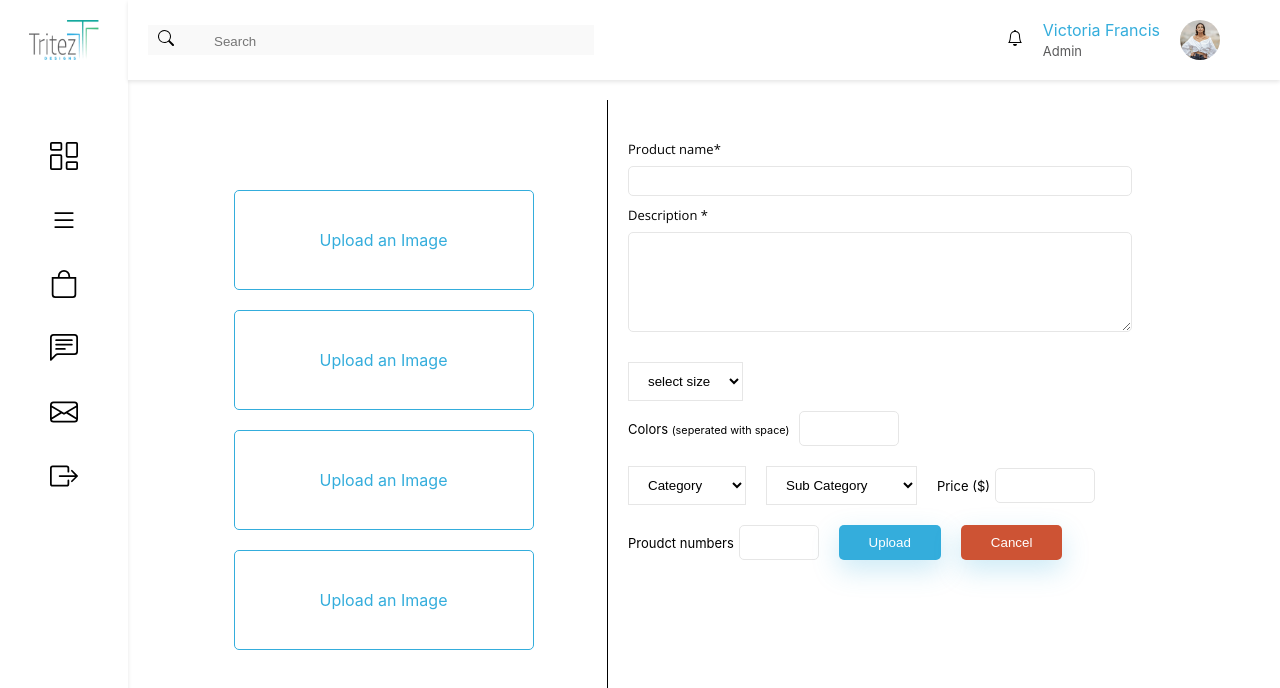
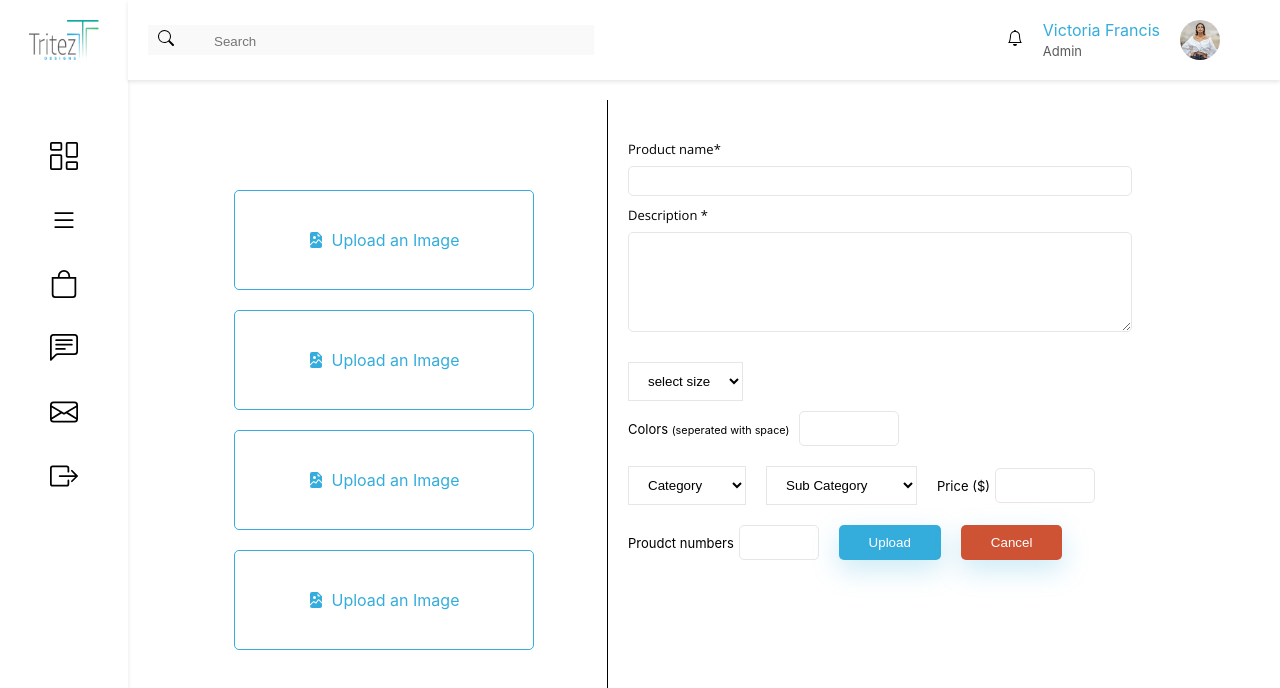
Before and after one commit to sideeq12/admin-trit, a Next.js app: page /addProduct in a window 1280 px wide. Shown: the top 688 px of the page. Built offline with nearby package versions, Linux system fonts and the light colour scheme; a web font is replaced by a local one.

Commit message:
images layout

```diff
--- a/pages/addProduct.tsx
+++ b/pages/addProduct.tsx
@@ -125,6 +125,7 @@ const Lab = styled.label<labcheck>`
         height: 100px;
         width : 300px;
         display : flex;
+        gap : 0.5rem;
         align-items: center;
         justify-content: center;
         color:${props => props.stat ? "white" : " #34ADDC"};
@@ -215,19 +216,31 @@ const addProduct = ()=>{
         <ImageSection>
          <ImageSecCover>
                 <input type="file" name="first" id="file1" onChange={imageChec} />
-                <Lab htmlFor="file1" stat={firstfile} >Upload an Image</Lab>
+                <Lab htmlFor="file1" stat={firstfile} ><svg xmlns="http://www.w3.org/2000/svg" width="16" height="16" fill="currentColor" class="bi bi-file-earmark-image-fill" viewBox="0 0 16 16">
+  <path d="M4 0h5.293A1 1 0 0 1 10 .293L13.707 4a1 1 0 0 1 .293.707v5.586l-2.73-2.73a1 1 0 0 0-1.52.127l-1.889 2.644-1.769-1.062a1 1 0 0 0-1.222.15L2 12.292V2a2 2 0 0 1 2-2zm5.5 1.5v2a1 1 0 0 0 1 1h2l-3-3zm-1.498 4a1.5 1.5 0 1 0-3 0 1.5 1.5 0 0 0 3 0z"/>
+  <path d="M10.564 8.27 14 11.708V14a2 2 0 0 1-2 2H4a2 2 0 0 1-2-2v-.293l3.578-3.577 2.56 1.536 2.426-3.395z"/>
+</svg> Upload an Image</Lab>
             </ImageSecCover>
             <ImageSecCover>
                 <input type="file" name="secfile" id="file2" onChange={imageChe} />
-                <Lab htmlFor="file2" stat={secfile} >Upload an Image</Lab>
+                <Lab htmlFor="file2" stat={secfile} > <svg xmlns="http://www.w3.org/2000/svg" width="16" height="16" fill="currentColor" class="bi bi-file-earmark-image-fill" viewBox="0 0 16 16">
+  <path d="M4 0h5.293A1 1 0 0 1 10 .293L13.707 4a1 1 0 0 1 .293.707v5.586l-2.73-2.73a1 1 0 0 0-1.52.127l-1.889 2.644-1.769-1.062a1 1 0 0 0-1.222.15L2 12.292V2a2 2 0 0 1 2-2zm5.5 1.5v2a1 1 0 0 0 1 1h2l-3-3zm-1.498 4a1.5 1.5 0 1 0-3 0 1.5 1.5 0 0 0 3 0z"/>
+  <path d="M10.564 8.27 14 11.708V14a2 2 0 0 1-2 2H4a2 2 0 0 1-2-2v-.293l3.578-3.577 2.56 1.536 2.426-3.395z"/>
+</svg> Upload an Image</Lab>
             </ImageSecCover>
             <ImageSecCover>
                 <input type="file" name="thirdfile" id="file3" onChange={imageCh} />
-                <Lab htmlFor="file3" stat={thirdfile} >Upload an Image</Lab>
+                <Lab htmlFor="file3" stat={thirdfile} > <svg xmlns="http://www.w3.org/2000/svg" width="16" height="16" fill="currentColor" class="bi bi-file-earmark-image-fill" viewBox="0 0 16 16">
+  <path d="M4 0h5.293A1 1 0 0 1 10 .293L13.707 4a1 1 0 0 1 .293.707v5.586l-2.73-2.73a1 1 0 0 0-1.52.127l-1.889 2.644-1.769-1.062a1 1 0 0 0-1.222.15L2 12.292V2a2 2 0 0 1 2-2zm5.5 1.5v2a1 1 0 0 0 1 1h2l-3-3zm-1.498 4a1.5 1.5 0 1 0-3 0 1.5 1.5 0 0 0 3 0z"/>
+  <path d="M10.564 8.27 14 11.708V14a2 2 0 0 1-2 2H4a2 2 0 0 1-2-2v-.293l3.578-3.577 2.56 1.536 2.426-3.395z"/>
+</svg> Upload an Image</Lab>
             </ImageSecCover>
             <ImageSecCover>
                 <input type="file" name="fourtfile" id="file4" onChange={imageC} />
-                <Lab htmlFor="file4" stat={fourtfile}> Upload an Image</Lab>
+                <Lab htmlFor="file4" stat={fourtfile}> <svg xmlns="http://www.w3.org/2000/svg" width="16" height="16" fill="currentColor" class="bi bi-file-earmark-image-fill" viewBox="0 0 16 16">
+  <path d="M4 0h5.293A1 1 0 0 1 10 .293L13.707 4a1 1 0 0 1 .293.707v5.586l-2.73-2.73a1 1 0 0 0-1.52.127l-1.889 2.644-1.769-1.062a1 1 0 0 0-1.222.15L2 12.292V2a2 2 0 0 1 2-2zm5.5 1.5v2a1 1 0 0 0 1 1h2l-3-3zm-1.498 4a1.5 1.5 0 1 0-3 0 1.5 1.5 0 0 0 3 0z"/>
+  <path d="M10.564 8.27 14 11.708V14a2 2 0 0 1-2 2H4a2 2 0 0 1-2-2v-.293l3.578-3.577 2.56 1.536 2.426-3.395z"/>
+</svg> Upload an Image</Lab>
             </ImageSecCover>
         </ImageSection>
         <Details>
```
